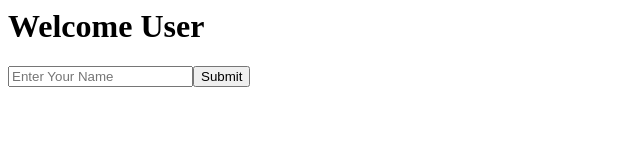
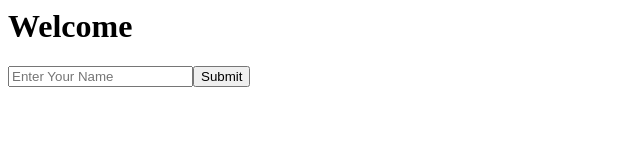
Before and after one commit to Amirdhagadesan/react-jd61yf, a React (Create React App) app: page / in a window 1280 px wide. Shown: the top 160 px of the page, without its empty margins (0-640 px from the left). Built offline with nearby package versions, Linux system fonts and the light colour scheme.

Commit message:
1 file modified

```diff
--- a/src/Events/AppOnChange.js
+++ b/src/Events/AppOnChange.js
@@ -1,26 +1,22 @@
 import React, { useState } from 'react';
-//With onChange
+
 export default function App() {
-  const [name, setName] = useState('User');
+    const [name, setName] = useState("User")
+    const [title, setTitle] = useState("");
+
     function updateName() {
-    console.log('Button Clicked ', document.getElementById('name').value);
-    setName(document.getElementById('name').value);
+        setTitle(name)
     }
 
     function handleChange(event) {
-    console.log('OnChange: ', event.target.value);
+        console.log("OnChange: ", event.target.value);
         setName(event.target.value);
     }
 
     return (
         <div>
-      <h1 id="title">Welcome {name}</h1>
-      <input
-        onChange={handleChange}
-        id="name"
-        type="text"
-        placeholder="Enter Your Name"
-      />
+            <h1 id="title">Welcome {title}</h1>
+            <input onChange={handleChange} id="name" type="text" placeholder="Enter Your Name" />
             <button onClick={updateName}>Submit</button>
         </div>
     );
```
Lines whose indentation alone changed are shown as unchanged.
